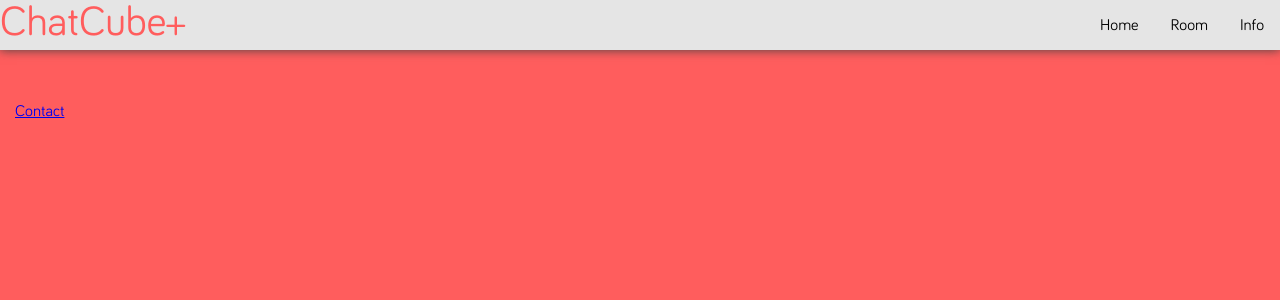
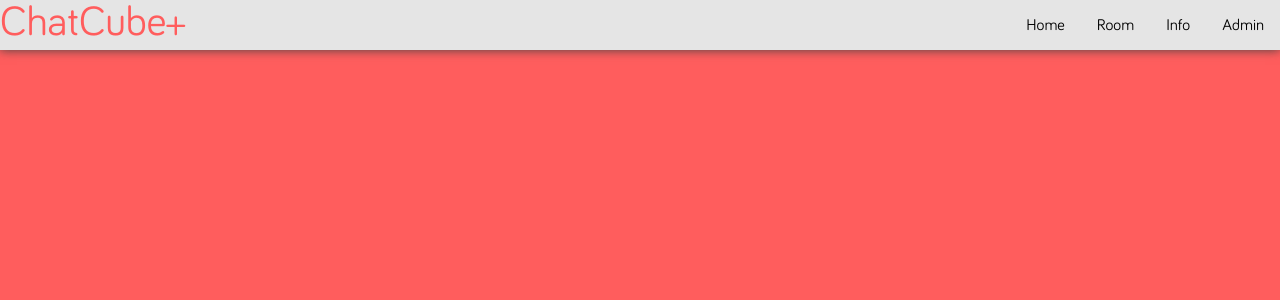
Before and after one commit to Forev3rr/ChatCube-, a Django app: page /rooms/ in a window 1280 px wide. Shown: the top 300 px of the page. Run offline with Django 3.2, Linux system fonts and the light colour scheme; data that the repository does not hold is empty; parts of the project's set-up code (start-up, migrations or seed data) failed here and were passed over.

Commit message:
Fixing what shows up on navbar

```diff
--- a/ChatCube/users/templates/users/header.html
+++ b/ChatCube/users/templates/users/header.html
@@ -10,14 +10,7 @@
 <body>
 	    <ul>
             <a style="color: #ff5d5d; font-size: 42px;"> ChatCube+</a>
-
-
-
-			    {% for c in content %}
-				    {% if c.is_staff == true %}
-				  	    <li><a href='/admin/'>Admin</a></li>
-				  	{% endif %}
-				{% endfor %}
+			<li><a href='/admin/'>Admin</a></li>
             <li><a href='/base/info/'>Info</a></li>
             <li><a href='/rooms/'>Room</a></li>
              <li><a href='/base/'>Home</a></li>
@@ -27,11 +20,6 @@
 		    {% block content %}
 			{% endblock %}
 	</div>
-	<footer>
-		<div class="container-fluid" style='margin-left:15px'>
-			<p><a href="#" target="blank">Contact</a></p>
-		</div>
-	</footer>
 
 </body>
 
```
